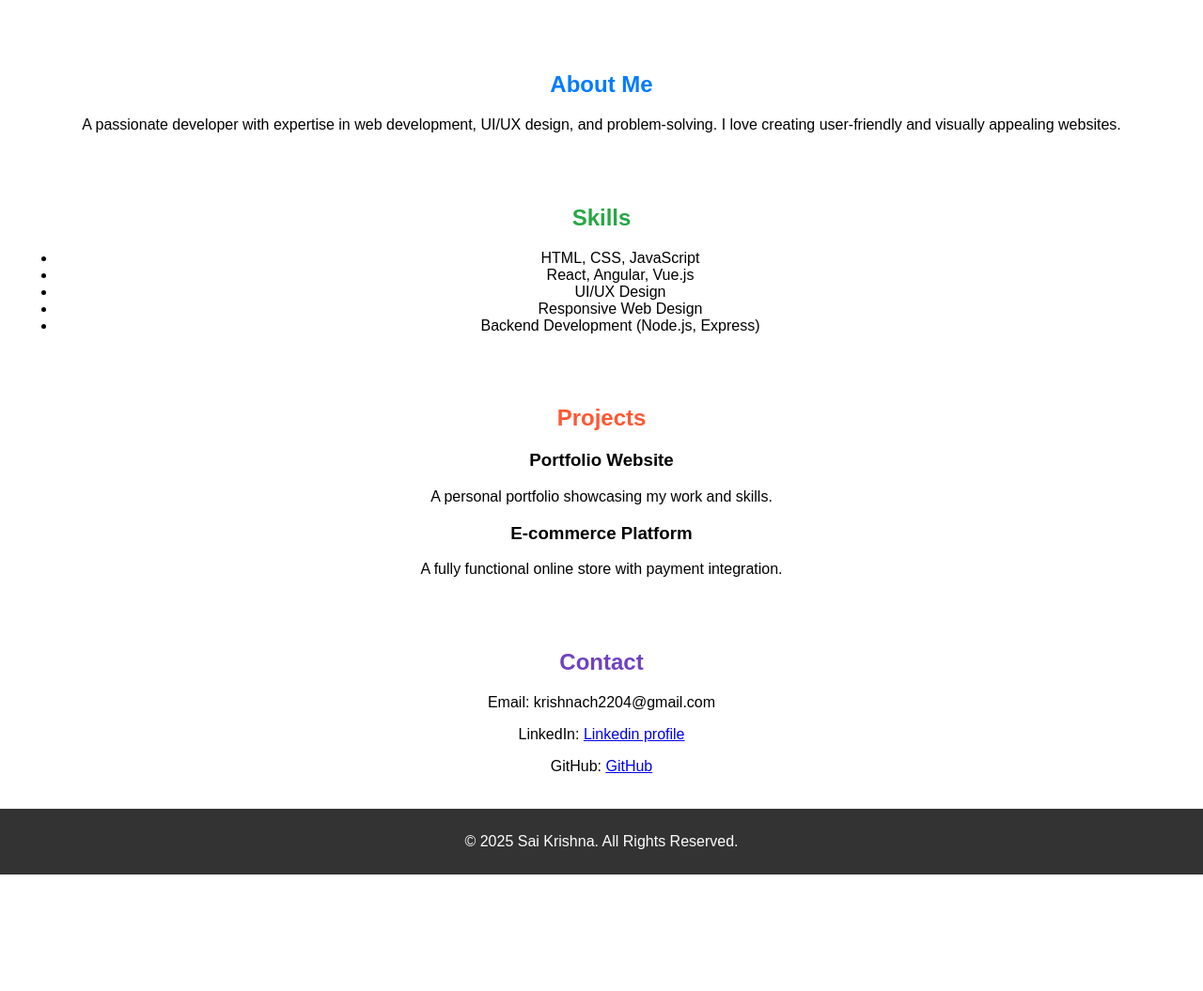
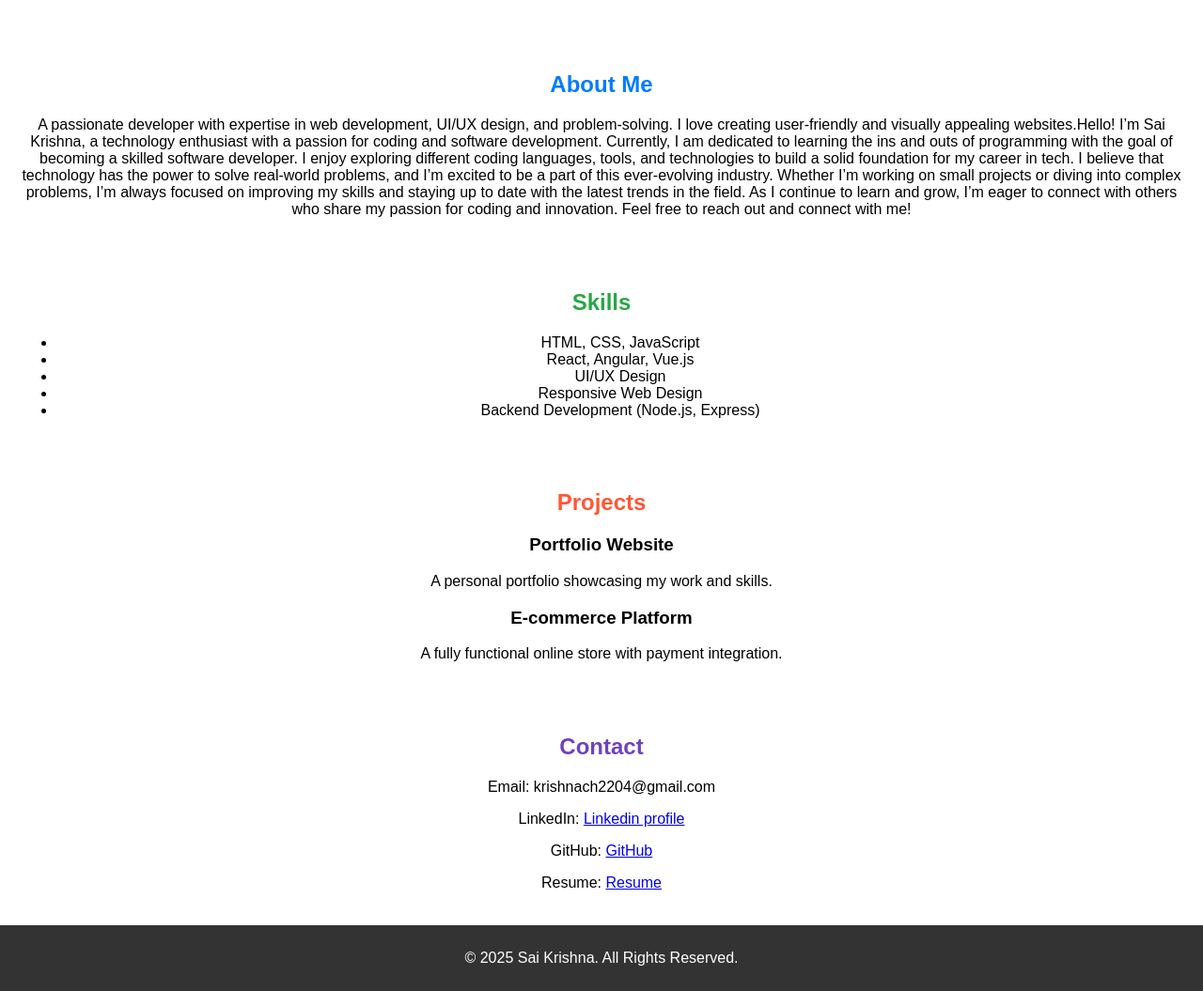
Before and after one commit to choppadandisaikrishnamohan/sai, a plain HTML site: page index.html in a window 1280 px wide. Shown: the part 190-1245 px from the top of the page at 94% size. Before the commit the page ends 1121 px from the top, so only its background shows below. Drawn offline with Linux system fonts and the light colour scheme.

Commit message:
Update index.html

```diff
--- a/index.html
+++ b/index.html
@@ -20,11 +20,17 @@
             <li><a href="#contact">Contact</a></li>
         </ul>
 
-        <marquee direction="left" behavior="scroll" scrollamount="5">Scrolling Text Example</marquee>
+        <marquee direction="left" behavior="scroll" scrollamount="5">My Portfolio</marquee>
     </nav>
     <section id="about">
         <h2>About Me</h2>
-        <p>A passionate developer with expertise in web development, UI/UX design, and problem-solving. I love creating user-friendly and visually appealing websites.</p>
+        <p>A passionate developer with expertise in web development, UI/UX design, and problem-solving. I love creating user-friendly and visually appealing websites.Hello! I’m Sai Krishna, a technology enthusiast with a passion for coding and software development. Currently, I am dedicated to learning the ins and outs of programming with the goal of becoming a skilled software developer. I enjoy exploring different coding languages, tools, and technologies to build a solid foundation for my career in tech.
+
+I believe that technology has the power to solve real-world problems, and I’m excited to be a part of this ever-evolving industry. Whether I’m working on small projects or diving into complex problems, I’m always focused on improving my skills and staying up to date with the latest trends in the field.
+
+As I continue to learn and grow, I’m eager to connect with others who share my passion for coding and innovation. Feel free to reach out and connect with me!
+
+</p>
     </section>
     <section id="skills">
         <h2>Skills</h2>
@@ -52,6 +58,7 @@
         <p>Email: krishnach2204@gmail.com</p>
         <p>LinkedIn: <a href="https://www.linkedin.com/in/saikrishnamohanchoppadandi">Linkedin profile</a></p>
         <p>GitHub: <a href="https://github.com/choppadandisaikrishnamohan">GitHub</a></p>
+        <p>Resume: <a href="https://drive.google.com/file/d/138qcyJoaJIrzUkIRw7a0Cc19ZL5AX20K/view?usp=drivesdk">Resume</a></p>
     </section>
     <footer>
         <p>&copy; 2025 Sai Krishna. All Rights Reserved.</p>
```
